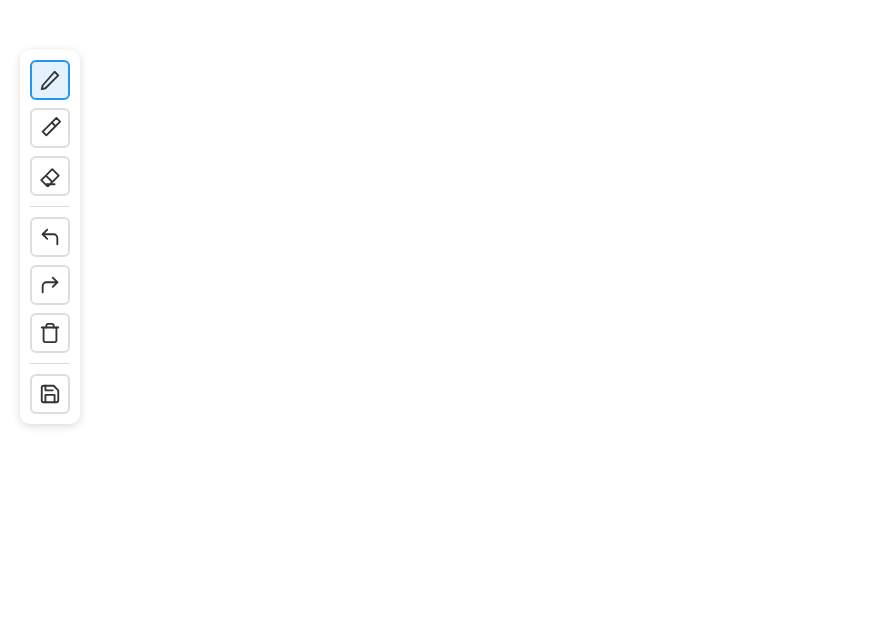
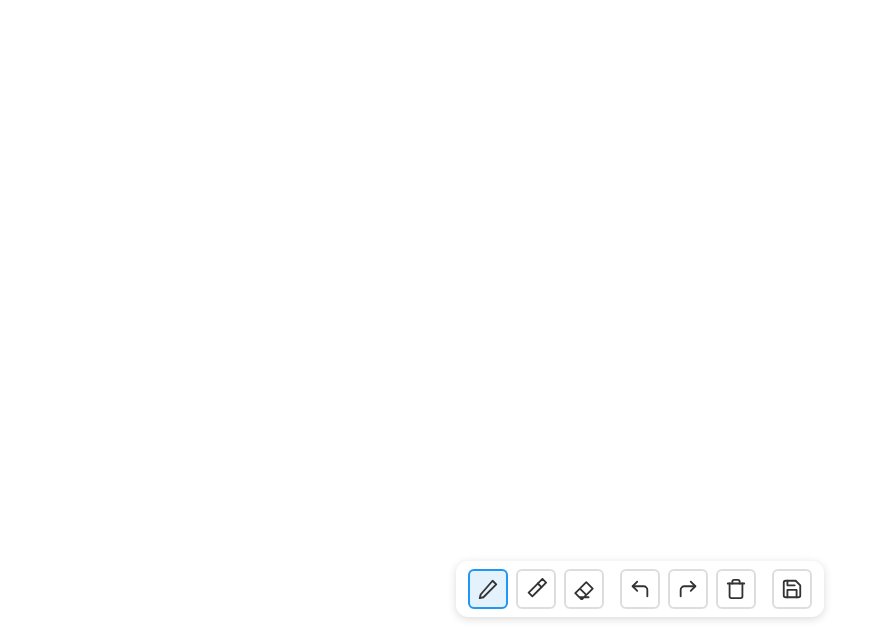
Before and after one commit to pmngvyen/draw, a plain HTML site: page index.html in a window 1280 px wide. Shown: the part 163-800 px from the top of the page, without its empty margins (0-871 px from the left). Drawn offline with Linux system fonts and the light colour scheme.

Commit message:
Reposition toolbar and adjust styling properties

```diff
--- a/index.html
+++ b/index.html
@@ -17,16 +17,17 @@
         }
         #toolbar {
             position: fixed;
-            left: 20px;
-            top: 50%;
-            transform: translateY(-50%);
+            bottom: 20px;
+            left: 50%;
+            transform: translateX(-50%);
             background: white;
-            padding: 10px;
-            border-radius: 10px;
+            padding: 8px 12px;
+            border-radius: 12px;
             box-shadow: 0 2px 8px rgba(0,0,0,0.15);
             display: flex;
-            flex-direction: column;
+            flex-direction: row;
             gap: 8px;
+            align-items: center;
             z-index: 10;
         }
         .tool-btn {
```
